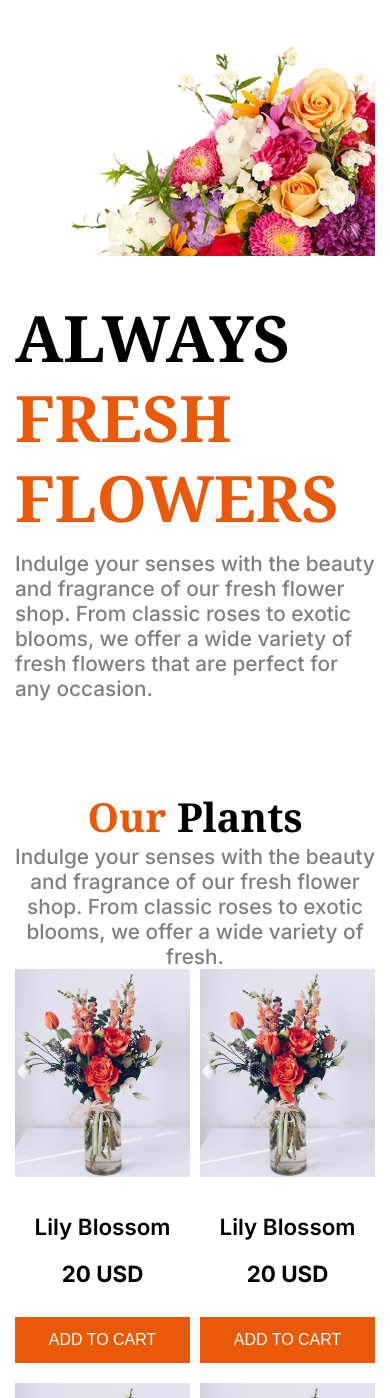
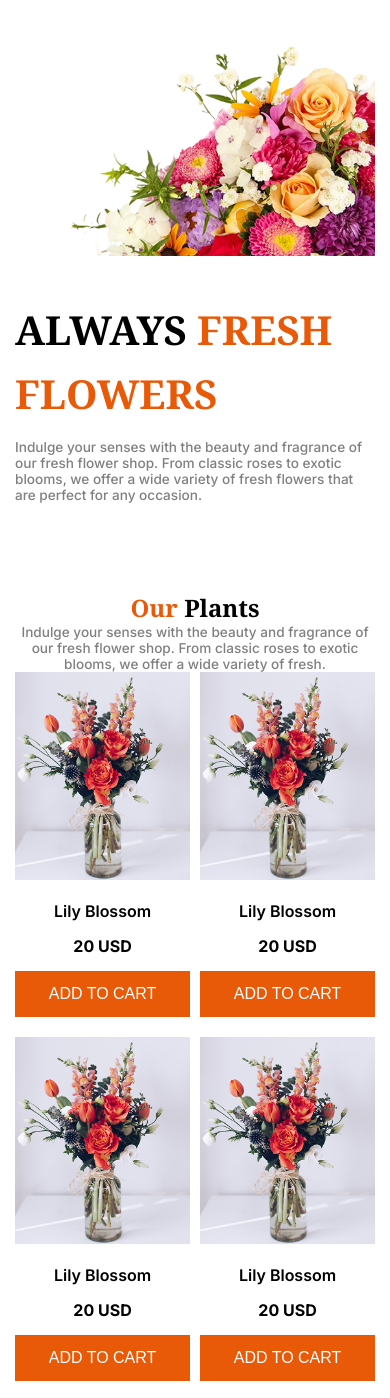
Before and after one commit to AMINBD2022/flowers, a plain HTML site: page index.html in a window 390 px wide. Shown: the part 131-1529 px from the top of the page. Drawn offline with Linux system fonts and the light colour scheme.

Commit message:
added some responsive design

```diff
--- a/css/style.css
+++ b/css/style.css
@@ -315,15 +315,36 @@ header .nav-bar ul li:last-child a{
 
 @media screen and (max-width:576px){
     .section-title{
-        font-size: 2.5rem;
+        font-size: 1.5rem;
     }
+    .section-description , .hero-description{
+        font-size: 0.85rem;
+    }
+
    .nav-bar ul li:not(:last-child) {
     display: none;
   }
+    .cards .name-flower , .cards   .price{
+    font-size: 1rem;
+    margin-top: 15px;
+    }
+    .btn-global{
+        margin-top: 15px;
+    }
 
+    /* ---------------some shared css------------------------ */
     .hero-section{
         flex-direction: column-reverse;
         padding: 50px 15px;
+    }
+    .hero-section .hero-title{
+    font-size: 2.5rem;
+    font-weight: 700;
+    line-height: 4rem;
+    margin-bottom: 13px;
+    }
+    .hero-section .hero-title .colorful-text{
+        font-size: 2.5rem;
     }
     img{
         width: 100%;
@@ -338,6 +359,7 @@ header .nav-bar ul li:last-child a{
     .flowerplants{
         flex-direction: column;
         gap: 0;
+        margin-top: 0;
     }
     .flowerplants ul{
         padding-left: 25px;
@@ -345,6 +367,18 @@ header .nav-bar ul li:last-child a{
     .trust-badge{
         display: none;
     }
+
+    .deal-section{
+        margin-top: 0;
+    }
+    .deal-boxes .larg .offer{
+    font-size: 1.25rem;
+    }
+
+    .deal-boxes .larg .shop{
+        font-size: 1rem;
+    }
+
 
     .deal-boxes{
         flex-direction: column;
```
